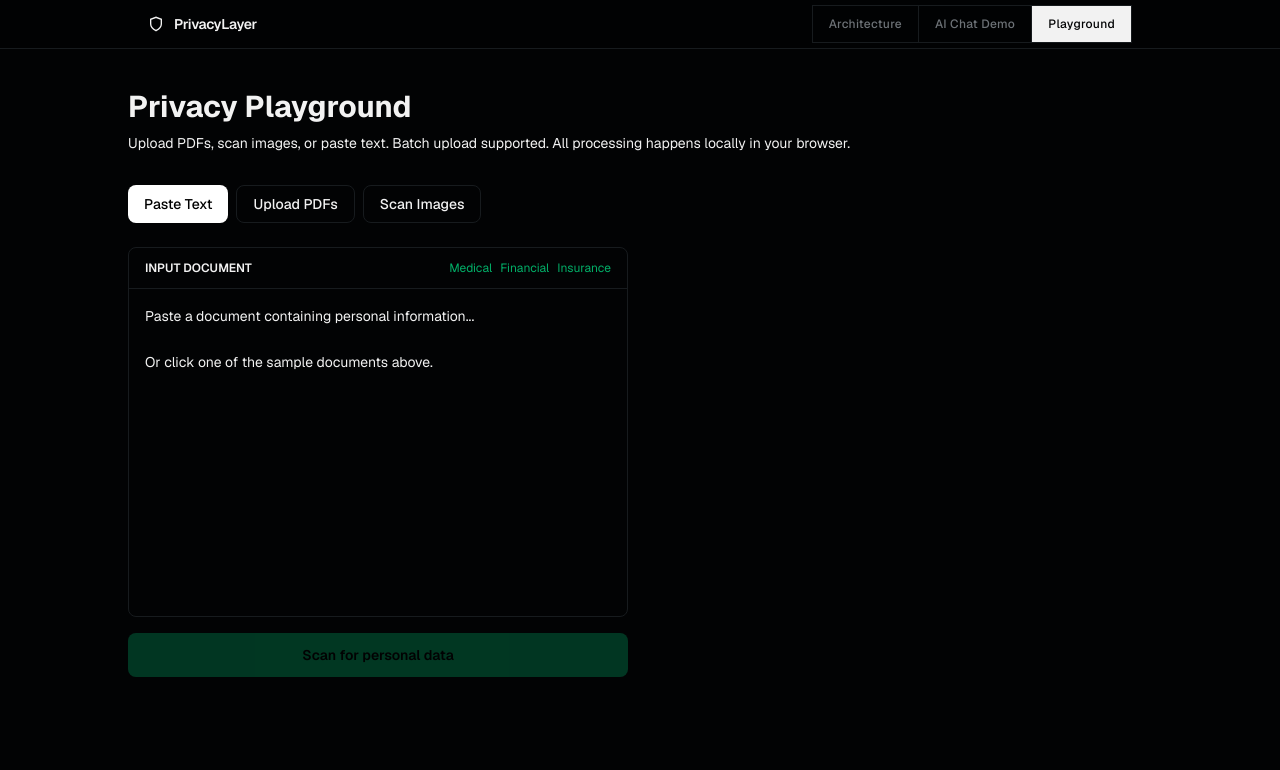
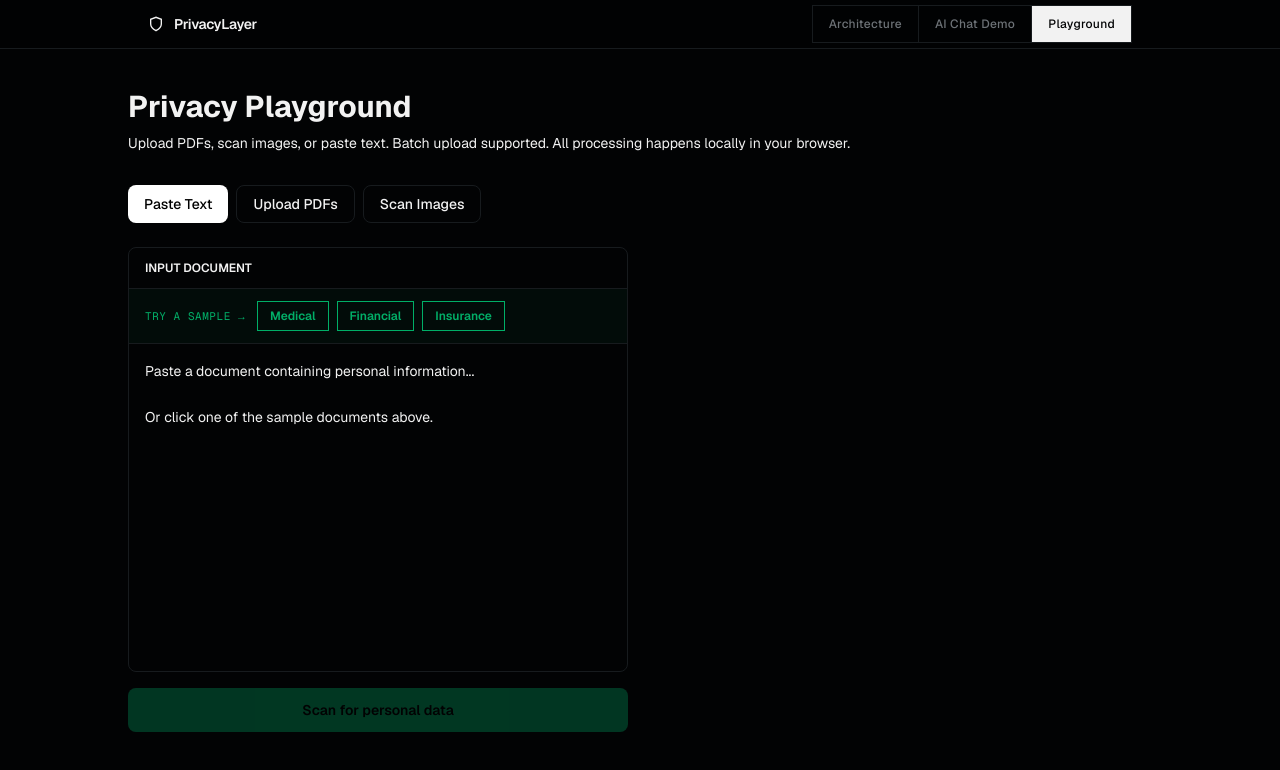
Before and after one commit to terencela/privacylayer, a Next.js app: page /playground in a window 1280 px wide. Shown: the top 770 px of the page. Built offline with nearby package versions, Linux system fonts and the light colour scheme.

Commit message:
Make sample data buttons prominent with teal bar

```diff
--- a/src/app/playground/page.tsx
+++ b/src/app/playground/page.tsx
@@ -345,20 +345,23 @@
                   <span className="text-xs font-semibold text-[var(--text-muted)]">
                     {activeTab === "text" ? "INPUT DOCUMENT" : activeTab === "pdf" ? "PDF UPLOAD (MULTI-FILE)" : "IMAGE / SCAN (MULTI-FILE)"}
                   </span>
-                  {activeTab === "text" && (
+                </div>
+                {activeTab === "text" && (
+                  <div className="px-4 py-3 border-b border-[var(--border)] flex items-center gap-3 bg-[var(--accent)]/5">
+                    <span className="text-[11px] font-mono text-[var(--accent)] uppercase tracking-wider shrink-0">Try a sample →</span>
                     <div className="flex gap-2">
                       {Object.keys(SAMPLE_TEXTS).map((key) => (
                         <button
                           key={key}
                           onClick={() => setInputText(SAMPLE_TEXTS[key as keyof typeof SAMPLE_TEXTS])}
-                          className="text-xs text-[var(--accent)] hover:underline capitalize"
+                          className="text-xs font-semibold px-3 py-1.5 border border-[var(--accent)] text-[var(--accent)] hover:bg-[var(--accent)] hover:text-black transition-colors capitalize"
                         >
                           {key}
                         </button>
                       ))}
                     </div>
-                  )}
-                </div>
+                  </div>
+                )}
 
                 {activeTab === "text" && (
                   <textarea
```
